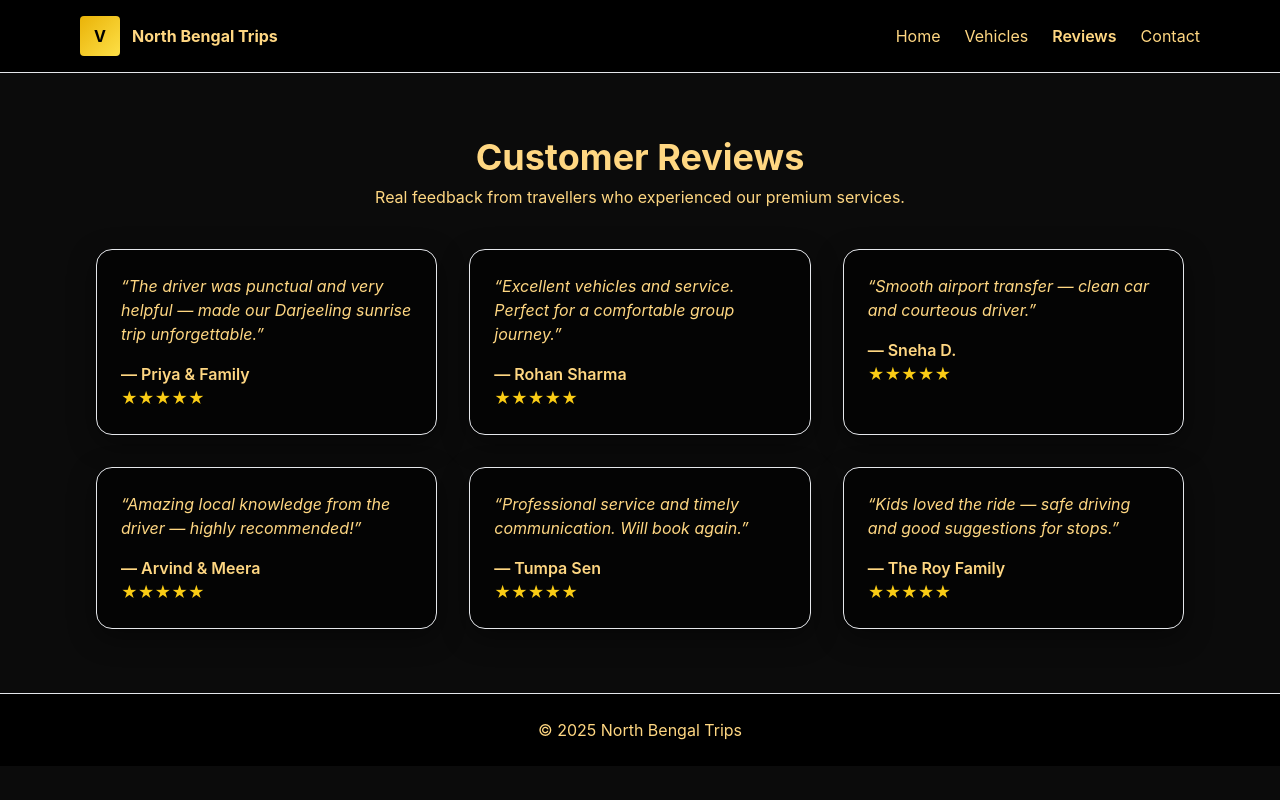
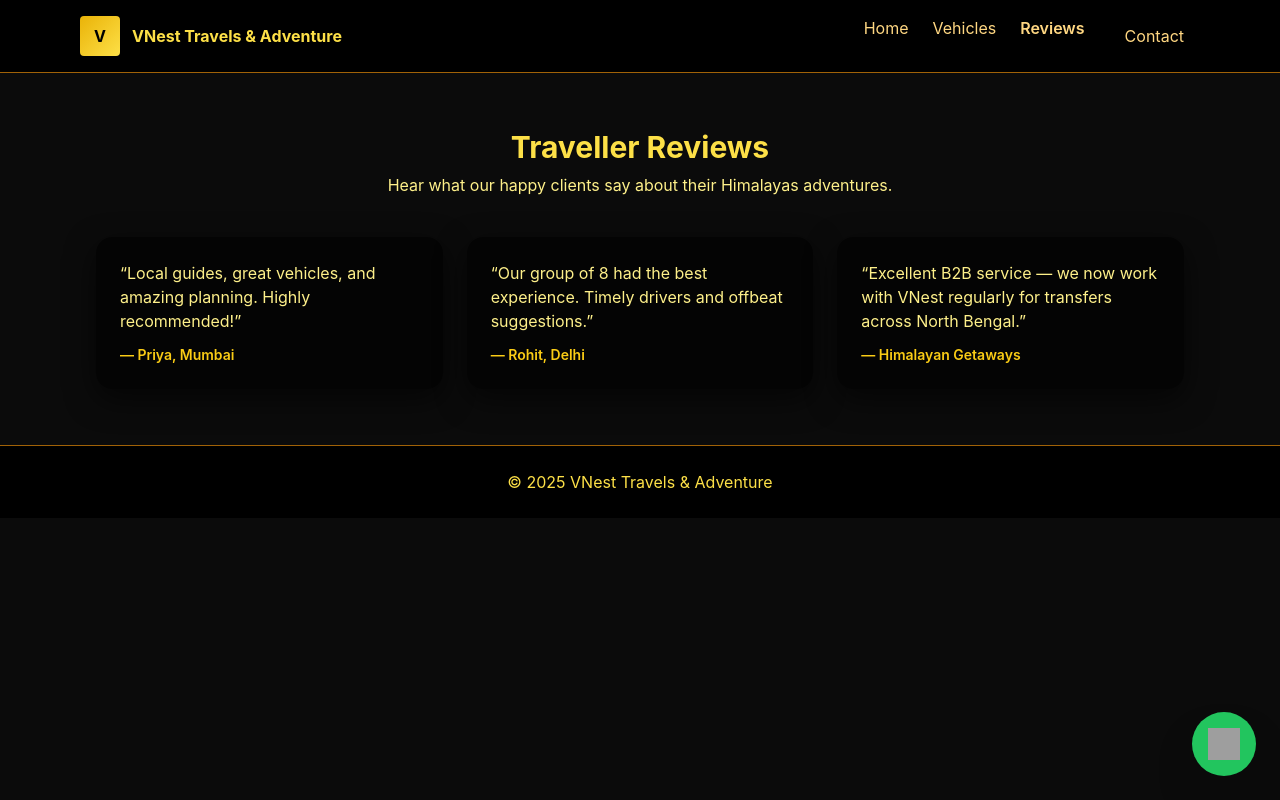
Before and after one commit to vnesttravels/VNestTravels, a plain HTML site: page reviews.html in a window 1280 px wide. Drawn offline with nearby package versions, Linux system fonts and the light colour scheme; grey boxes are pictures that could not be loaded.

Commit message:
Update reviews.html

```diff
--- a/reviews.html
+++ b/reviews.html
@@ -1,85 +1,70 @@
-<!doctype html>
+<!DOCTYPE html>
 <html lang="en">
 <head>
-  <meta charset="utf-8" />
-  <meta name="viewport" content="width=device-width,initial-scale=1" />
-  <title>Reviews • North Bengal Trips</title>
+<meta charset="UTF-8">
+<meta name="viewport" content="width=device-width,initial-scale=1">
+<title>Reviews • VNest Travels & Adventure</title>
 <script src="https://cdn.tailwindcss.com"></script>
 <style>
-    body{ background:#0b0b0b; color:rgb(255,215,130); font-family:Inter,system-ui,Arial; }
-    .card-shadow{ box-shadow:0 8px 28px rgba(0,0,0,0.45); }
-    .fade-in{ animation:fadeIn .9s ease-out both; opacity:0; transform:translateY(12px); }
-    @keyframes fadeIn{ to{ opacity:1; transform:translateY(0); } }
+body { background:#0b0b0b; color:rgb(255,215,130); font-family:Inter,system-ui,Arial; }
+.card-shadow { box-shadow:0 10px 30px rgba(0,0,0,0.6); transition: transform 0.3s ease, box-shadow 0.3s ease; }
+.card-shadow:hover { transform:scale(1.05); box-shadow:0 15px 40px rgba(255,215,130,0.4); }
+.fade-in { animation:fadeIn 1s ease forwards; opacity:0; }
+@keyframes fadeIn { to { opacity:1; } }
 </style>
 </head>
-<body>
+<body class="antialiased">
 
-  <header class="bg-black sticky top-0 z-50 border-b border-gold-700">
+<header class="bg-black sticky top-0 z-50 border-b border-yellow-700">
   <div class="max-w-6xl mx-auto px-4 py-4 flex items-center justify-between">
     <a href="index.html" class="flex items-center gap-3">
       <div class="w-10 h-10 rounded bg-gradient-to-br from-yellow-500 to-yellow-300 flex items-center justify-center text-black font-bold">V</div>
-        <div class="text-gold-300 font-bold">North Bengal Trips</div>
+      <div class="text-yellow-300 font-bold">VNest Travels & Adventure</div>
     </a>
     <nav class="hidden md:flex gap-6">
-        <a href="index.html" class="nav-link">Home</a>
-        <a href="vehicles.html" class="nav-link">Vehicles</a>
-        <a href="reviews.html" class="nav-link font-semibold">Reviews</a>
-        <a href="contact.html" class="nav-link">Contact</a>
+      <a href="index.html" class="hover:text-yellow-400">Home</a>
+      <a href="vehicles.html" class="hover:text-yellow-400">Vehicles</a>
+      <a href="reviews.html" class="hover:text-yellow-400 font-semibold">Reviews</a>
+      <a href="contact.html" class="gold-btn px-4 py-2 rounded-lg">Contact</a>
     </nav>
   </div>
 </header>
 
-  <main class="max-w-6xl mx-auto px-4 sm:px-6 lg:px-8 py-16">
+<main class="max-w-6xl mx-auto px-4 sm:px-6 lg:px-8 py-14">
   <section class="text-center fade-in">
-      <h1 class="text-4xl font-bold text-gold-300">Customer Reviews</h1>
-      <p class="text-gold-200 mt-2 max-w-2xl mx-auto">Real feedback from travellers who experienced our premium services.</p>
+    <h1 class="text-3xl font-bold text-yellow-300">Traveller Reviews</h1>
+    <p class="text-yellow-200 mt-2">Hear what our happy clients say about their Himalayas adventures.</p>
   </section>
 
-    <section class="grid grid-cols-1 md:grid-cols-2 lg:grid-cols-3 gap-8 mt-10">
-      <!-- review card -->
-      <article class="bg-black/60 p-6 rounded-2xl border border-gold-700 card-shadow fade-in">
-        <p class="italic text-gold-200">“The driver was punctual and very helpful — made our Darjeeling sunrise trip unforgettable.”</p>
-        <h4 class="mt-4 text-gold-300 font-semibold">— Priya & Family</h4>
-        <p class="text-yellow-400">★★★★★</p>
-      </article>
+  <div class="grid grid-cols-1 md:grid-cols-3 gap-6 mt-10">
+    <div class="bg-black/60 p-6 rounded-2xl card-shadow fade-in">
+      <p class="text-yellow-200">“Local guides, great vehicles, and amazing planning. Highly recommended!”</p>
+      <footer class="mt-3 text-sm text-yellow-400 font-semibold">— Priya, Mumbai</footer>
+    </div>
 
-      <article class="bg-black/60 p-6 rounded-2xl border border-gold-700 card-shadow fade-in">
-        <p class="italic text-gold-200">“Excellent vehicles and service. Perfect for a comfortable group journey.”</p>
-        <h4 class="mt-4 text-gold-300 font-semibold">— Rohan Sharma</h4>
-        <p class="text-yellow-400">★★★★★</p>
-      </article>
+    <div class="bg-black/60 p-6 rounded-2xl card-shadow fade-in">
+      <p class="text-yellow-200">“Our group of 8 had the best experience. Timely drivers and offbeat suggestions.”</p>
+      <footer class="mt-3 text-sm text-yellow-400 font-semibold">— Rohit, Delhi</footer>
+    </div>
 
-      <article class="bg-black/60 p-6 rounded-2xl border border-gold-700 card-shadow fade-in">
-        <p class="italic text-gold-200">“Smooth airport transfer — clean car and courteous driver.”</p>
-        <h4 class="mt-4 text-gold-300 font-semibold">— Sneha D.</h4>
-        <p class="text-yellow-400">★★★★★</p>
-      </article>
-
-      <article class="bg-black/60 p-6 rounded-2xl border border-gold-700 card-shadow fade-in">
-        <p class="italic text-gold-200">“Amazing local knowledge from the driver — highly recommended!”</p>
-        <h4 class="mt-4 text-gold-300 font-semibold">— Arvind & Meera</h4>
-        <p class="text-yellow-400">★★★★★</p>
-      </article>
-
-      <article class="bg-black/60 p-6 rounded-2xl border border-gold-700 card-shadow fade-in">
-        <p class="italic text-gold-200">“Professional service and timely communication. Will book again.”</p>
-        <h4 class="mt-4 text-gold-300 font-semibold">— Tumpa Sen</h4>
-        <p class="text-yellow-400">★★★★★</p>
-      </article>
-
-      <article class="bg-black/60 p-6 rounded-2xl border border-gold-700 card-shadow fade-in">
-        <p class="italic text-gold-200">“Kids loved the ride — safe driving and good suggestions for stops.”</p>
-        <h4 class="mt-4 text-gold-300 font-semibold">— The Roy Family</h4>
-        <p class="text-yellow-400">★★★★★</p>
-      </article>
-    </section>
-
+    <div class="bg-black/60 p-6 rounded-2xl card-shadow fade-in">
+      <p class="text-yellow-200">“Excellent B2B service — we now work with VNest regularly for transfers across North Bengal.”</p>
+      <footer class="mt-3 text-sm text-yellow-400 font-semibold">— Himalayan Getaways</footer>
+    </div>
+  </div>
 </main>
 
-  <footer class="bg-black border-t border-gold-700 py-6 text-center text-gold-300">
-    <div class="max-w-6xl mx-auto px-4">© <span id="year3"></span> North Bengal Trips</div>
+<!-- 3D WhatsApp -->
+<a href="https://wa.me/918250193981" target="_blank" class="fixed right-6 bottom-6 z-50 w-16 h-16 rounded-full shadow-2xl bg-green-500 hover:scale-110 transition-transform flex items-center justify-center">
+  <img src="https://upload.wikimedia.org/wikipedia/commons/6/6b/WhatsApp.svg" class="w-8 h-8" alt="WhatsApp">
+</a>
+
+<footer class="bg-black border-t border-yellow-700 py-6 text-center text-yellow-300">
+  <div class="max-w-6xl mx-auto px-4">© <span id="year-reviews"></span> VNest Travels & Adventure</div>
 </footer>
 
-<script> document.getElementById('year3').textContent = new Date().getFullYear(); </script>
+<script>
+document.getElementById('year-reviews').textContent = new Date().getFullYear();
+</script>
 </body>
 </html>
```
Lines whose indentation alone changed are shown as unchanged.
